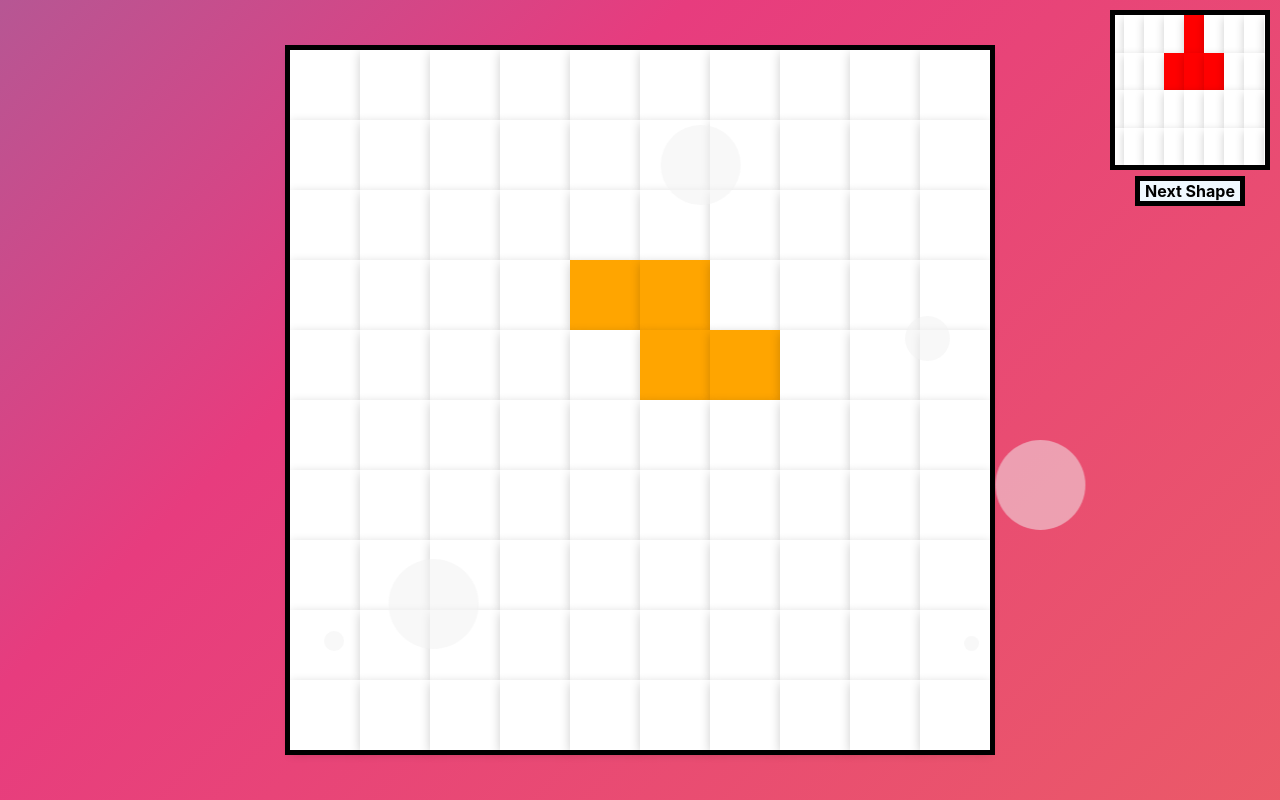
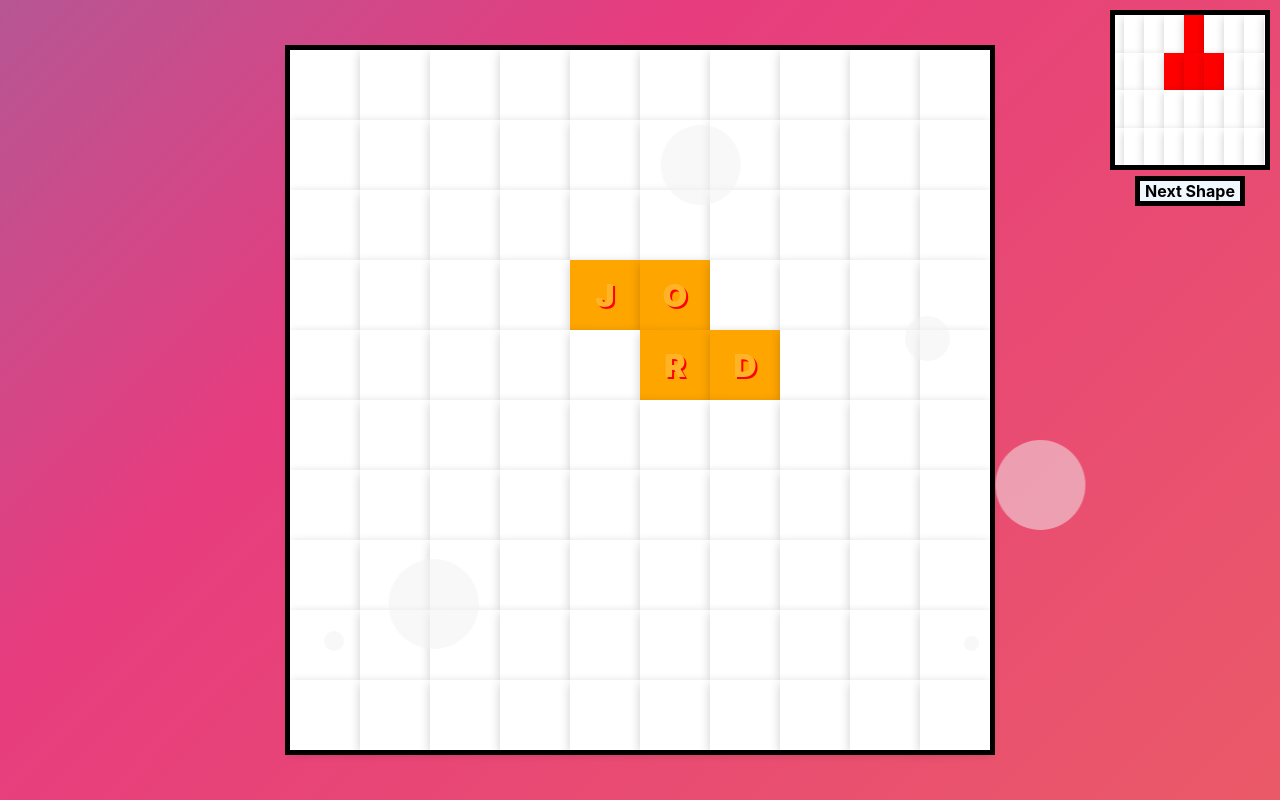
Before and after one commit to Jordaneddielinton93/Tetris-With-Typescript, a React (Create React App) app: page / in a window 1280 px wide. Built offline with nearby package versions, Linux system fonts and the light colour scheme.

Commit message:
added my name to the screen

```diff
--- a/src/App.css
+++ b/src/App.css
@@ -44,6 +44,13 @@
   width: 10%;
   height: 10%;
   box-shadow: 0 3px 10px rgb(0 0 0 / 0.2);
+  display: flex;
+  justify-content: center;
+  align-items: center;
+  font-size: 200%;
+  font-weight: 900;
+  color: rgb(255, 180, 40);
+  text-shadow: 2px 2px #ff0000;
 }
 
 .bubbles{
--- a/src/components/Board/BoardUi.tsx
+++ b/src/components/Board/BoardUi.tsx
@@ -1,13 +1,20 @@
-import { memo } from "react";
+import { memo, useState } from "react";
 
 function BoardUi({ board, currShapePos, currColor }: any) {
-  console.log(board.length);
+  let name = ["", "J", "O", "R", "D"];
+  let count = 0;
   return (
     <div className="board">
       {board.map(({ color, squareTaken }: any, currBlockPos: number) => {
+        if (currShapePos.includes(currBlockPos)) {
+          count += 1;
+        }
+        if (count === 5) {
+          count = 0;
+        }
         return (
           <div
-            key={Math.random() * 20}
+            key={currBlockPos}
             style={{
               background: squareTaken
                 ? color
@@ -16,7 +23,9 @@ function BoardUi({ board, currShapePos, currColor }: any) {
                 : "white",
             }}
             className="block"
-          ></div>
+          >
+            {currShapePos.includes(currBlockPos) && name[count]}
+          </div>
         );
       })}
     </div>
```
